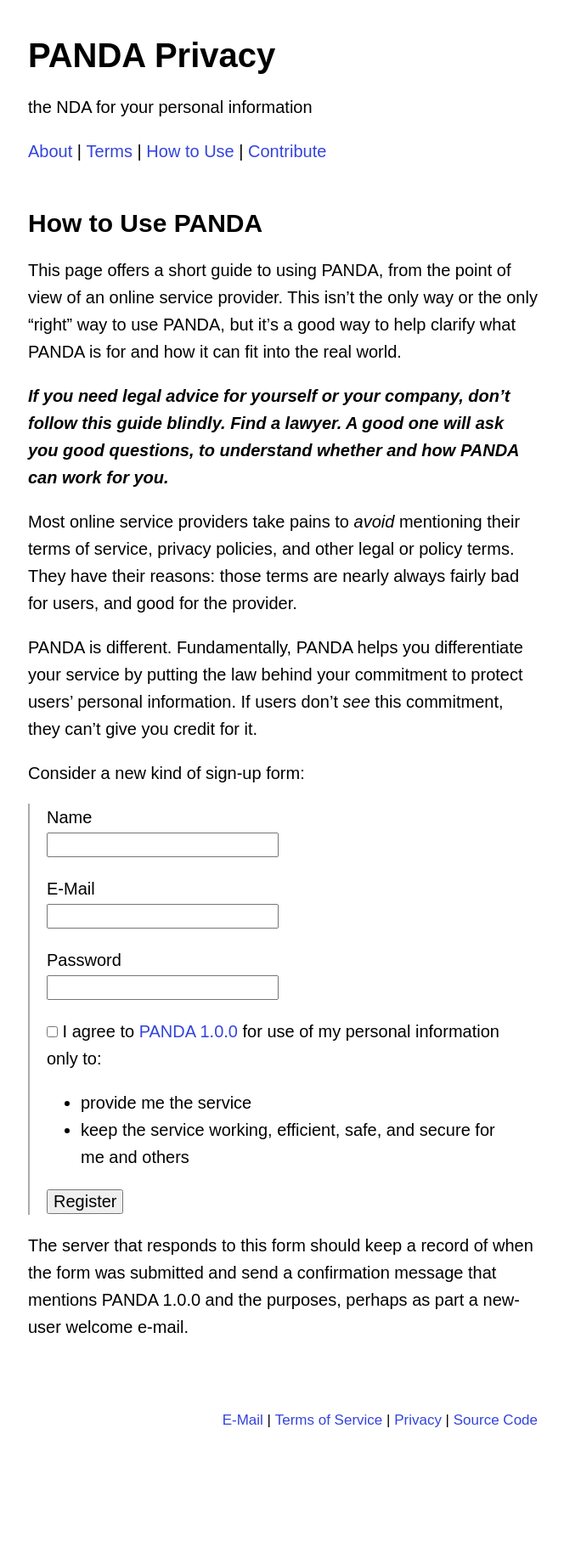
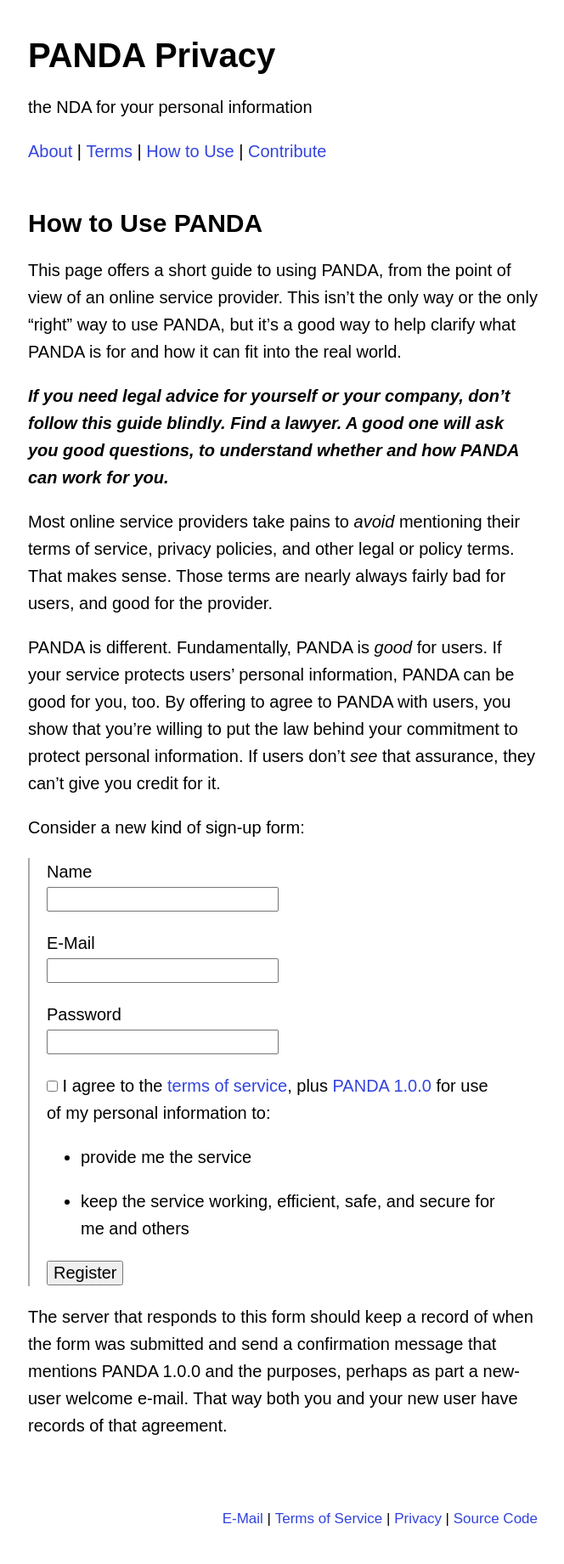
Before and after one commit to pandaprivacy/pandaprivacy.org, a Jekyll site: the page built from how.md, in a window 1280 px wide. Shown: the whole page at 85% size, without its empty margins (307-971 px from the left). Built offline with Jekyll 4.4.1, drawn with Linux system fonts in a browser that asks for light colours; before the commit the page ends 1725 px from its top, so only the background shows below that.

Commit message:
How to Use: Revise and expand

```diff
--- a/how.md
+++ b/how.md
@@ -10,9 +10,9 @@ This page offers a short guide to using PANDA, from the point of view of an onli
 
 ***If you need legal advice for yourself or your company, don't follow this guide blindly.  Find a lawyer.  A good one will ask you good questions, to understand whether and how PANDA can work for you.***
 
-Most online service providers take pains to _avoid_ mentioning their terms of service, privacy policies, and other legal or policy terms.  They have their reasons: those terms are nearly always fairly bad for users, and good for the provider.
+Most online service providers take pains to _avoid_ mentioning their terms of service, privacy policies, and other legal or policy terms.  That makes sense.  Those terms are nearly always fairly bad for users, and good for the provider.
 
-PANDA is different.  Fundamentally, PANDA helps you differentiate your service by putting the law behind your commitment to protect users' personal information.  If users don't _see_ this commitment, they can't give you credit for it.
+PANDA is different.  Fundamentally, PANDA is _good_ for users. If your service protects users' personal information, PANDA can be good for you, too.  By offering to agree to PANDA with users, you show that you're willing to put the law behind your commitment to protect personal information.  If users don't _see_ that assurance, they can't give you credit for it.
 
 Consider a new kind of sign-up form:
 
@@ -32,16 +32,18 @@ Consider a new kind of sign-up form:
   <p>
     <input name="nda" type="checkbox">
     <label for="nda">
-      I agree to
+      I agree to the
+      <a href="http://example.com">terms of service</a>,
+      plus
       <a href="{{site.url}}/versions/1.0.0" target="_blank" title="The Privacy Assuring Nondisclosure Agreement version 1.0.0">PANDA 1.0.0</a>
-      for use of my personal information only to:
+      for use of my personal information to:
     </label>
   </p>
   <ul>
-    <li>provide me the service</li>
-    <li>keep the service working, efficient, safe, and secure for me and others</li>
+    <li><p>provide me the service</p></li>
+    <li><p>keep the service working, efficient, safe, and secure for me and others</p></li>
   </ul>
   <button type="submit">Register</button>
 </blockquote>
 
-The server that responds to this form should keep a record of when the form was submitted and send a confirmation message that mentions PANDA 1.0.0 and the purposes, perhaps as part a new-user welcome e-mail.
+The server that responds to this form should keep a record of when the form was submitted and send a confirmation message that mentions PANDA 1.0.0 and the purposes, perhaps as part a new-user welcome e-mail.  That way both you and your new user have records of that agreement.
```
